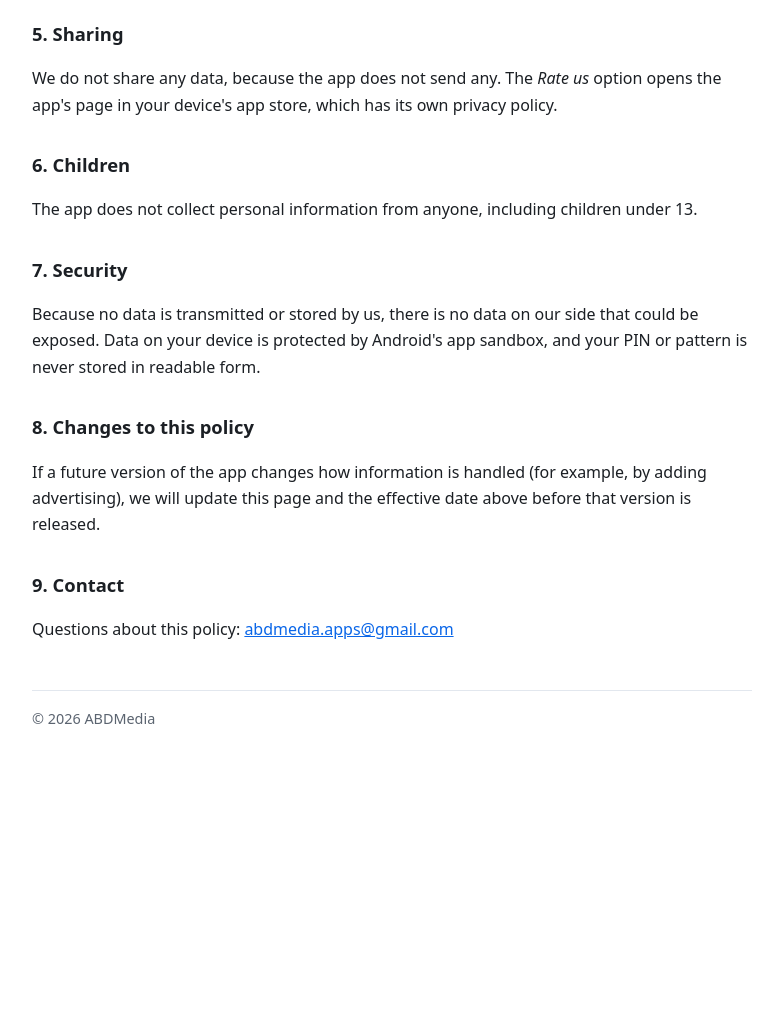
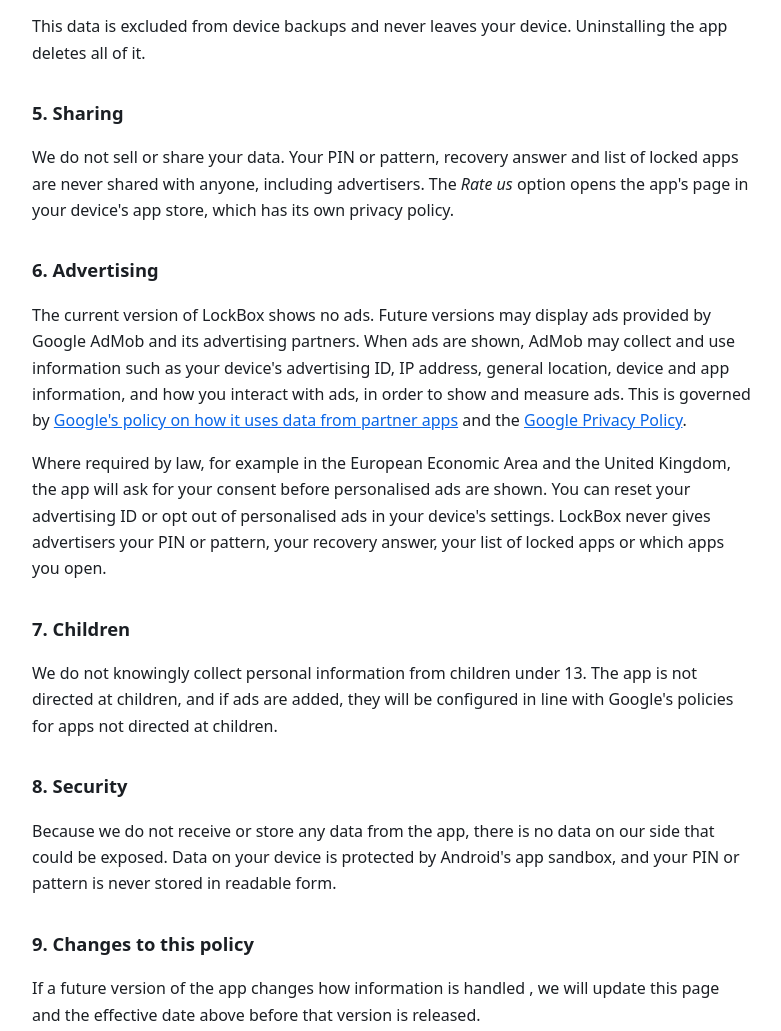
Before and after one commit to ABDMedia/abdmedia.github.io, a plain HTML site: page lockbox/privacy/index.html in a window 1280 px wide. Shown: the part 1481-2512 px from the top of the page, without its empty margins (248-1029 px from the left). Before the commit the page ends 2276 px from the top, so only its background shows below. Drawn offline with Linux system fonts and the light colour scheme.

Commit message:
Mention possible AdMob ads in the LockBox privacy policy
Co-Authored-By: Claude Opus 5.5 <noreply@anthropic.com>

```diff
--- a/lockbox/privacy/index.html
+++ b/lockbox/privacy/index.html
@@ -39,7 +39,7 @@
   <div class="summary">
     <strong>In short</strong>
     <ul>
-      <li>LockBox does not request internet access and has no accounts, analytics or ads.</li>
+      <li>LockBox has no accounts or analytics. The current version has no ads; future versions may show ads from Google AdMob (see section 6).</li>
       <li>We do not collect, store on our servers, sell or share any personal data.</li>
       <li>Your PIN or pattern, your recovery question and your list of locked apps stay on your device.</li>
     </ul>
@@ -49,7 +49,7 @@
   <p>LockBox ("the app") is developed by ABDMedia ("we", "us"). It lets you protect chosen apps with a PIN, a pattern or your phone's fingerprint or face unlock. This policy explains how the app handles information.</p>
 
   <h2>2. Information we collect</h2>
-  <p>None. The app has no user accounts, no analytics, no tracking and no advertising, and it does not request internet access. We have no servers that receive data from the app.</p>
+  <p>We do not collect any data ourselves. The app has no user accounts and no analytics, and we have no servers that receive data from the app. The current version contains no advertising and does not request internet access. If ads are added, the ad provider may collect some data, as described in section 6.</p>
 
   <h2>3. Device permissions and how they are used</h2>
   <ul>
@@ -73,18 +73,22 @@
   <p>This data is excluded from device backups and never leaves your device. Uninstalling the app deletes all of it.</p>
 
   <h2>5. Sharing</h2>
-  <p>We do not share any data, because the app does not send any. The <em>Rate us</em> option opens the app's page in your device's app store, which has its own privacy policy.</p>
+  <p>We do not sell or share your data. Your PIN or pattern, recovery answer and list of locked apps are never shared with anyone, including advertisers. The <em>Rate us</em> option opens the app's page in your device's app store, which has its own privacy policy.</p>
 
-  <h2>6. Children</h2>
-  <p>The app does not collect personal information from anyone, including children under 13.</p>
+  <h2>6. Advertising</h2>
+  <p>The current version of LockBox shows no ads. Future versions may display ads provided by Google AdMob and its advertising partners. When ads are shown, AdMob may collect and use information such as your device's advertising ID, IP address, general location, device and app information, and how you interact with ads, in order to show and measure ads. This is governed by <a href="https://policies.google.com/technologies/partner-sites">Google's policy on how it uses data from partner apps</a> and the <a href="https://policies.google.com/privacy">Google Privacy Policy</a>.</p>
+  <p>Where required by law, for example in the European Economic Area and the United Kingdom, the app will ask for your consent before personalised ads are shown. You can reset your advertising ID or opt out of personalised ads in your device's settings. LockBox never gives advertisers your PIN or pattern, your recovery answer, your list of locked apps or which apps you open.</p>
 
-  <h2>7. Security</h2>
-  <p>Because no data is transmitted or stored by us, there is no data on our side that could be exposed. Data on your device is protected by Android's app sandbox, and your PIN or pattern is never stored in readable form.</p>
+  <h2>7. Children</h2>
+  <p>We do not knowingly collect personal information from children under 13. The app is not directed at children, and if ads are added, they will be configured in line with Google's policies for apps not directed at children.</p>
 
-  <h2>8. Changes to this policy</h2>
-  <p>If a future version of the app changes how information is handled (for example, by adding advertising), we will update this page and the effective date above before that version is released.</p>
+  <h2>8. Security</h2>
+  <p>Because we do not receive or store any data from the app, there is no data on our side that could be exposed. Data on your device is protected by Android's app sandbox, and your PIN or pattern is never stored in readable form.</p>
 
-  <h2>9. Contact</h2>
+  <h2>9. Changes to this policy</h2>
+  <p>If a future version of the app changes how information is handled , we will update this page and the effective date above before that version is released.</p>
+
+  <h2>10. Contact</h2>
   <p>Questions about this policy: <a href="mailto:abdmedia.apps@gmail.com">abdmedia.apps@gmail.com</a></p>
 
   <footer>© 2026 ABDMedia</footer>
```
